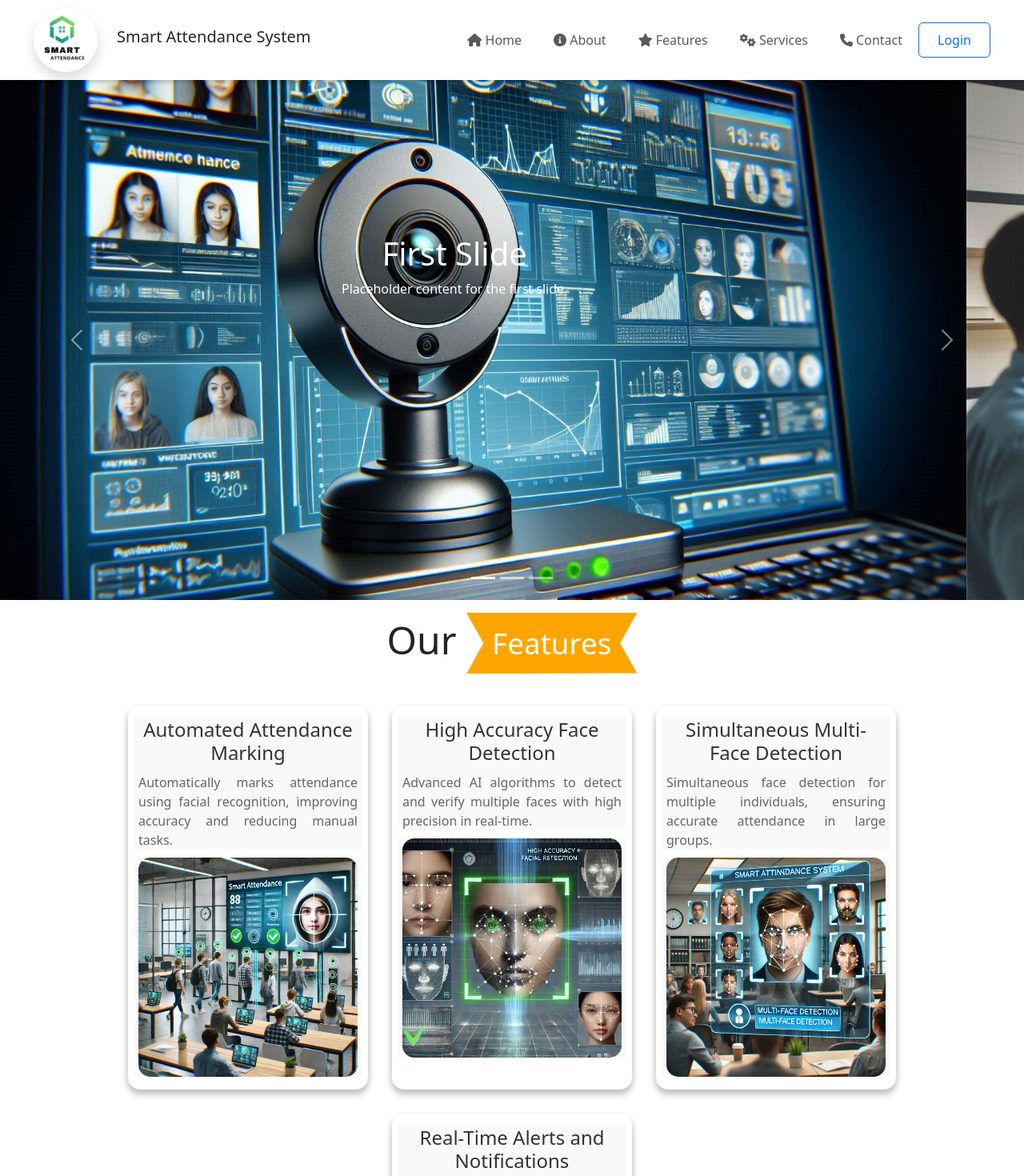
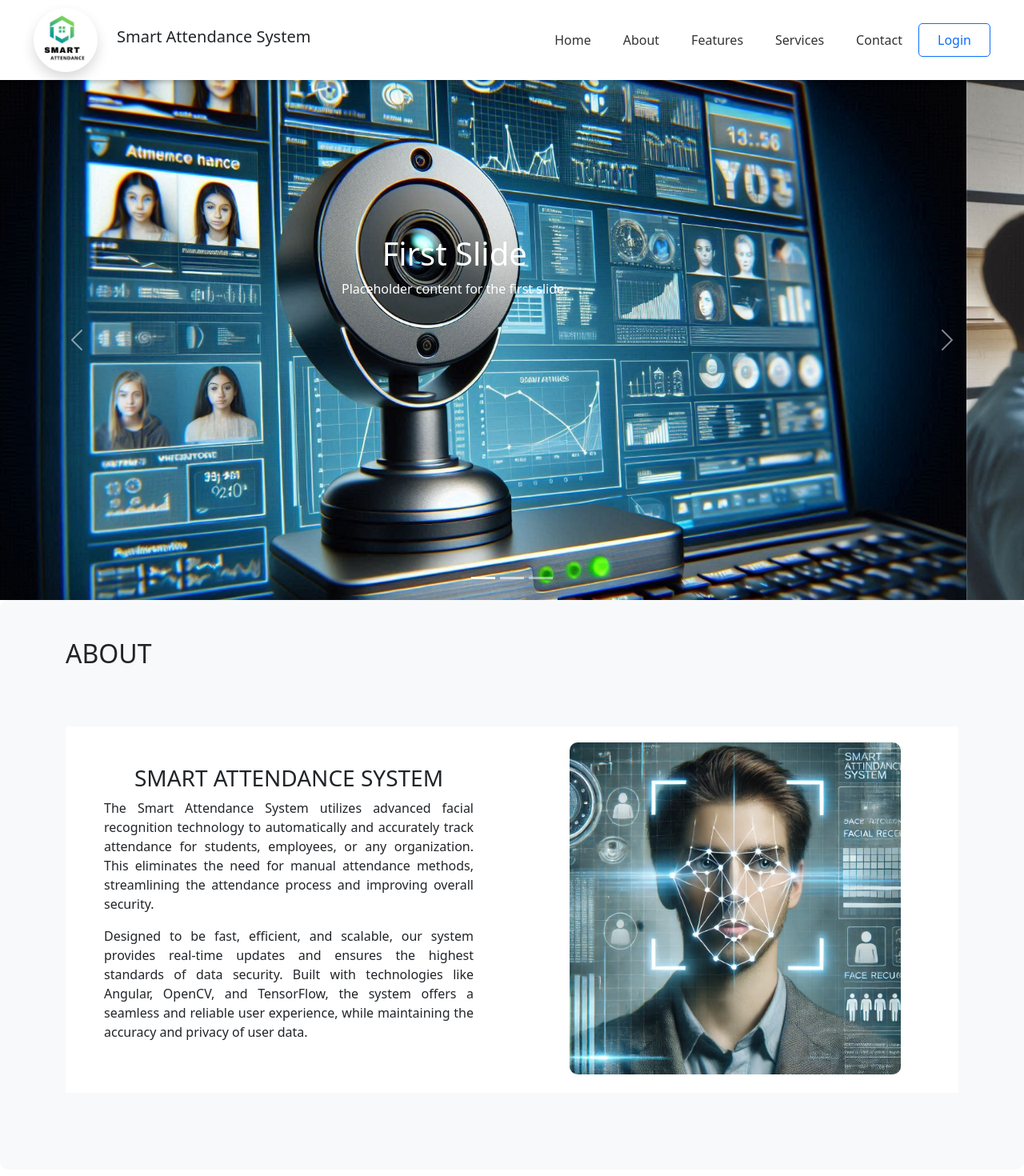
Before and after one commit to iamritik9/smart-attendance-systems, an Angular app: page /Home in a window 1280 px wide. Shown: the top 1470 px of the page at 80% size. Built offline with nearby package versions, Linux system fonts and the light colour scheme.

Commit message:
Header Update

```diff
--- a/src/app/landing-page/about/about.component.css
+++ b/src/app/landing-page/about/about.component.css
@@ -1,42 +1,17 @@
-.about-container {
-  display: flex;
-  justify-content: flex-start; /* Align content to the left */
-  align-items: flex-start; /* Align items at the start (top) */
+.text-justify {
+  text-align: justify;
+}
+
+.image-holder {
   padding: 20px;
 }
 
-.about-title {
-  width: 00%; /* Ensure the title takes full width */
-  text-align: left; /* Align the title to the left */
-  font-weight: bold; /* Make the title bold */
-  font-size: 2rem; /* Adjust size of the title */
+.custom-image {
+  height: auto;
+  max-width: 80%;
+  border-radius: 10px;
 }
 
-.about-description {
-  width: 50%; /* Ensure the description takes up most of the left side */
-  padding-right: 20px; /* Add spacing to the right if needed for other content */
-  padding-top: 100px; /* Adjust the space above the description */
-  text-align: justify; /* Justify text to make it spaced evenly */
-  line-height: 1.8; /* Set line-height for even spacing between lines */
+.about-section {
+  border-radius: 10px;
 }
-
-.about-description p {
-  margin-bottom: 20px; /* Add some space between paragraphs */
-  font-size: 1.1rem;
-  color: #333;
-  text-align: justify; /* Justify text in the paragraphs */
-  text-justify: inter-word; /* Ensures proper spacing between words */
-}
-
-.about-right {
-  width: 50%; /* Take up the remaining space on the right side */
-}
-
-.about-right img {
-  width: 70%; /* Reduce the image size to 80% of its container */
-  max-width: 400px; /* Ensure it doesn't get too large on big screens */
-  height: auto; /* Maintain aspect ratio */
-  border-radius: 10px; /* Adds rounded corners to the image */
-  display: block; /* Ensures it centers if needed */
-  margin: 0 auto; /* Center the image horizontally if it's smaller than the container */
-}
--- a/src/app/landing-page/about/about.component.html
+++ b/src/app/landing-page/about/about.component.html
@@ -1,41 +1,22 @@
-<div class="about-container">
-  <!-- Title -->
-  <h2 class="about-title">ABOUT</h2>
-
-  <!-- Main Description on the left -->
-  <section class="about-description">
-    <p>
-      The Smart Attendance System utilizes advanced facial recognition technology to automatically and accurately track
-      attendance for students, employees, or any organization.
-      This eliminates the need for manual attendance methods, streamlining the attendance process and improving overall
-      security.
-    </p>
-    Designed to be fast, <section class="collection bg-light position-relative py-5">
+<section class="about-section bg-light position-relative py-5" role="complementary">
   <div class="container">
     <div class="row">
-          <h2 class="title-xlarge text-uppercase txt-fx domino">{{ title }}</h2>
-          <article class="collection-item d-flex flex-wrap my-5">
-            <div class="col-md-6 column-container">
-              <div class="image-holder">
-                <img [src]="imageUrl" alt="Classic winter collection clothing display" class="product-image img-fluid">
+      <h2 class="title-large text-uppercase about-header mb-4">{{ pageTitle }}</h2>
+      <article class="about-item d-flex flex-column-reverse flex-lg-row my-5" role="article">
+        <div class="col-12 col-lg-6 bg-white d-flex justify-content-center align-items-center">
+          <div class="content p-5 text-center">
+            <h3 class="element-title text-uppercase about-subheader">{{ sectionTitle }}</h3>
+            <div *ngFor="let desc of descriptions">
+              <p class="text-justify about-description">{{ desc }}</p>
             </div>
           </div>
-            <div class="col-md-6 column-container bg-white">
-              <div class="collection-content p-5 m-0 m-md-5">
-                <h3 class="element-title text-uppercase">{{ attendanceSystemTitle }}</h3>
-                <p class="text-justify">{{ description1 }}</p>
-                <p class="text-justify">{{ description2 }}</p>
+        </div>
+        <div class="col-12 col-lg-6 bg-white">
+          <div class="image-holder d-flex justify-content-center">
+            <img [src]="imageUrl" alt="{{ pageTitle }}" class="about-image img-fluid custom-image">
           </div>
         </div>
       </article>
     </div>
   </div>
 </section>
-
-  </section>
-
-  <!-- Right side with Image -->
-  <section class="about-right">
-    <img src="assets/images/smartatd.webp" alt="Face Recognition Attendance System">
-  </section>
-</div>
--- a/src/app/landing-page/about/about.component.ts
+++ b/src/app/landing-page/about/about.component.ts
@@ -1,12 +1,20 @@
 import { Component } from '@angular/core';
+import { CommonModule } from '@angular/common';
 
 @Component({
   selector: 'app-about',
   standalone: true,
-  imports: [],
+  imports: [CommonModule],
   templateUrl: './about.component.html',
-  styleUrl: './about.component.css'
+  styleUrls: ['./about.component.css']
 })
 export class AboutComponent {
+  pageTitle: string = 'About';
+  imageUrl: string = '/assets/images/About.webp';
+  sectionTitle: string = "Smart Attendance System";
 
+  descriptions: string[] = [
+    "The Smart Attendance System utilizes advanced facial recognition technology to automatically and accurately track attendance for students, employees, or any organization. This eliminates the need for manual attendance methods, streamlining the attendance process and improving overall security.",
+    "Designed to be fast, efficient, and scalable, our system provides real-time updates and ensures the highest standards of data security. Built with technologies like Angular, OpenCV, and TensorFlow, the system offers a seamless and reliable user experience, while maintaining the accuracy and privacy of user data."
+  ];
 }
--- a/src/app/landing-page/header/header.component.css
+++ b/src/app/landing-page/header/header.component.css
@@ -1,36 +1,71 @@
-header.sticky-top {
-    background-color: white;
+.header {
+    background-color: #fff;
     box-shadow: 0 3px 5px rgba(0, 0, 0, 0.2);
+    z-index: 1000;
 }
 
 .navbar {
     padding: 5px 30px;
 }
 
-.navbar-brand img {
+.logo {
     border-radius: 50%;
     transition: transform 0.2s;
 }
 
-.navbar-brand img:hover {
+.logo:hover {
     transform: scale(1.05);
+    transition: transform 0.5s ease-in-out;
 }
 
 .navbar-collapse {
-    background-color: white;
+    background-color: #fff;
 }
 
-.navbar-nav a {
-    padding: 10px 20px;
-    transition: background-color 0.3s;
+.navbar-nav {
+    display: flex;
+    align-items: center;
 }
 
-.navbar-nav a:hover {
-    background-color: rgba(0, 123, 255, 0.1);
+.navbar-nav .nav-link {
+    position: relative;
+    padding: 10px 20px;
+    text-decoration: none;
+    color: #333;
+    transition: color 0.5s, background-color 0.5s;
 }
 
-.btn {
+.navbar-nav .nav-link::before {
+    content: '';
+    position: absolute;
+    width: 100%;
+    height: 2px;
+    background-color: rgba(0, 123, 255, 0.8);
+    bottom: 0;
+    left: 50%;
+    transform: translateX(-50%) scaleX(0);
+    transition: transform 0.3s ease;
+}
+
+.navbar-nav .nav-link:hover::before {
+    transform: translateX(-50%) scaleX(1);
+}
+
+.navbar-nav .nav-link:hover {
+    color: rgba(0, 123, 255, 0.8);
+    border-radius: 5px;
+}
+
+.login-button {
     width: 90px;
+    padding: 8px;
+    border-radius: 5px;
+    transition: background-color 0.3s, color 0.3s;
+}
+
+.login-button:hover {
+    background-color: rgba(0, 123, 255, 0.8);
+    color: #fff;
 }
 
 @media screen and (max-width: 500px) {
@@ -44,7 +79,7 @@ header.sticky-top {
         padding: 10px 0;
     }
 
-    .navbar-brand img {
+    .logo {
         width: 60px;
         height: 60px;
     }
--- a/src/app/landing-page/header/header.component.html
+++ b/src/app/landing-page/header/header.component.html
@@ -1,22 +1,22 @@
-<header class="sticky-top">
+<header class="header sticky-top">
     <nav class="navbar navbar-expand-lg">
         <div class="container-fluid">
             <a class="navbar-brand d-flex align-items-center" href="#" aria-label="Home">
-                <img class="rounded-circle shadow" [src]="logoUrl" alt="Logo" height="80">
+                <img class="logo rounded-circle shadow" [src]="logoUrl" alt="Smart Attendance System Logo" height="80">
             </a>
-            <span class="ms-2 h5">Smart Attendance System</span>
+            <span class="navbar-title ms-2 h5">Smart Attendance System</span>
             <button class="navbar-toggler" type="button" data-bs-toggle="collapse" data-bs-target="#navbarNav"
                 aria-controls="navbarNav" aria-expanded="false" aria-label="Toggle navigation">
                 <span class="navbar-toggler-icon"></span>
             </button>
             <div class="collapse navbar-collapse" id="navbarNav">
                 <div class="navbar-nav ms-auto">
-                    <a *ngFor="let item of menuItems" class="nav-link" [routerLink]="item.link"
-                        [routerLinkActive]="['active']" aria-current="page">
-                        <i [class]="item.icon"></i>
-                        {{ item.name }}
+                    <a *ngFor="let menuItem of menuItems" class="nav-link" [routerLink]="menuItem.link"
+                        [routerLinkActive]="['active']" aria-current="page" role="link">
+                        <span>{{ menuItem.name }}</span>
                     </a>
-                    <button class="btn btn-outline-primary" (click)="sendalert()" aria-label="Login">
+                    <button class="btn btn-outline-primary login-button" (click)="sendalert()"
+                        aria-label="Open login dialog">
                         Login
                     </button>
                 </div>
--- a/src/app/landing-page/header/header.component.ts
+++ b/src/app/landing-page/header/header.component.ts
@@ -16,11 +16,11 @@ export class HeaderComponent {
   link: any = '';
   icon: any = '';
   menuItems = [
-    { name: 'Home', link: 'home', icon: 'fas fa-home' },
-    { name: 'About', link: 'about', icon: 'fas fa-info-circle' },
-    { name: 'Features', link: 'features', icon:'fas fa-star' },
-    { name: 'Services', link: 'services', icon:'fas fa-cogs' },
-    { name: 'Contact', link: 'contact', icon:'fas fa-phone' },
+    { name: 'Home', link: 'home' },
+    { name: 'About', link: 'about' },
+    { name: 'Features', link: 'features' },
+    { name: 'Services', link: 'services' },
+    { name: 'Contact', link: 'contact' },
   ];
 
   sendalert() {
--- a/src/app/landing-page/landing-page/landing-page.component.html
+++ b/src/app/landing-page/landing-page/landing-page.component.html
@@ -1,5 +1,6 @@
 <app-header></app-header>
 <app-home></app-home>
+<app-about></app-about>
 <app-features></app-features>
 <app-contact></app-contact>
 <app-footer></app-footer>
--- a/src/app/landing-page/landing-page/landing-page.component.ts
+++ b/src/app/landing-page/landing-page/landing-page.component.ts
@@ -4,11 +4,12 @@ import { HomeComponent } from '../home/home.component';
 import { FeaturesComponent } from '../features/features.component';
 import { ContactComponent } from '../contact/contact.component';
 import { FooterComponent } from '../footer/footer.component';
+import { AboutComponent } from '../about/about.component';
 
 @Component({
   selector: 'app-landing-page',
   standalone: true,
-  imports: [HeaderComponent,HomeComponent,  FeaturesComponent, ContactComponent, FooterComponent],
+  imports: [HeaderComponent, HomeComponent, AboutComponent, FeaturesComponent, ContactComponent, FooterComponent],
   templateUrl: './landing-page.component.html',
   styleUrl: './landing-page.component.css'
 })
```
Also changed, not shown: src/assets/images/About.webp (added). Lines whose indentation alone changed are shown as unchanged.
